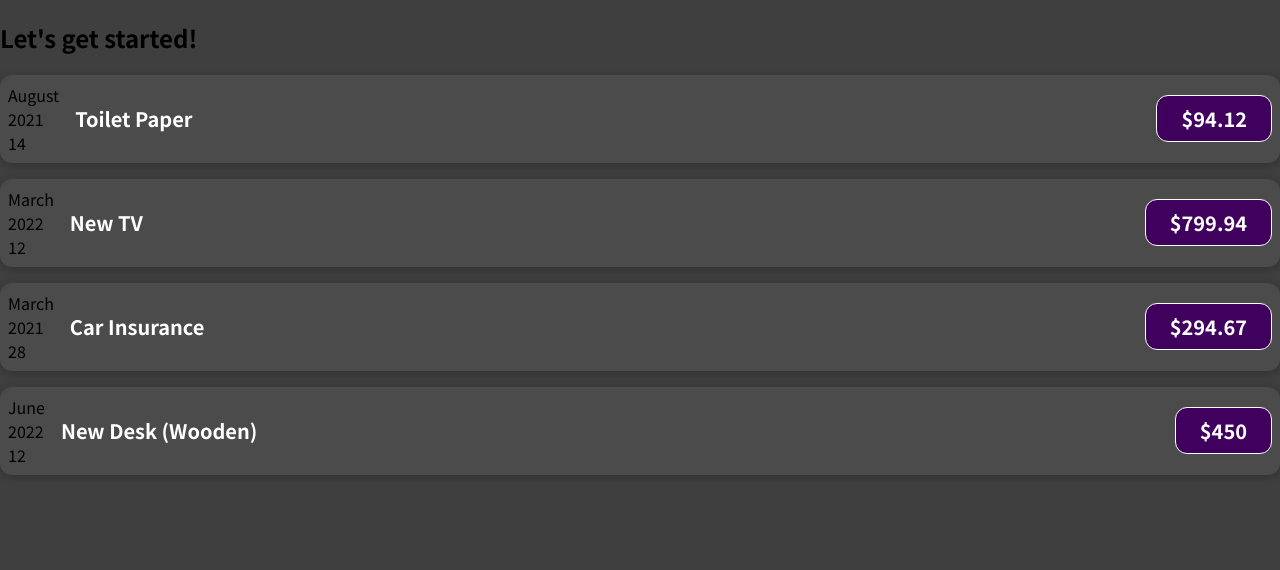
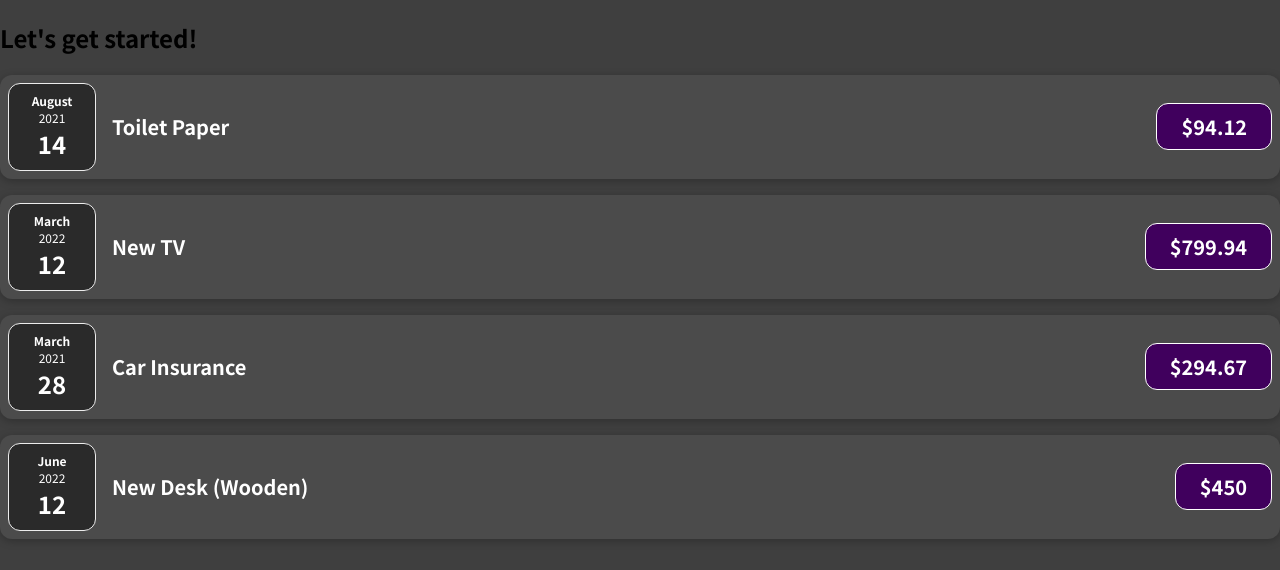
Before and after one commit to sheekap/expence_tracker, a JavaScript app: page / in a window 1280 px wide. Shown: the top 570 px of the page. Built offline with nearby package versions, Linux system fonts and the light colour scheme.

Commit message:
💅🏾 polished up some JSX and 🔧 split expenses into two separate components

```diff
--- a/src/App.js
+++ b/src/App.js
@@ -36,22 +36,22 @@
         title={expenses[0].title}
         amount={expenses[0].amount}
         date={expenses[0].date}
-      ></ExpenseItem>
+      />
       <ExpenseItem
         title={expenses[1].title}
         amount={expenses[1].amount}
         date={expenses[1].date}
-      ></ExpenseItem>
+      />
       <ExpenseItem
         title={expenses[2].title}
         amount={expenses[2].amount}
         date={expenses[2].date}
-      ></ExpenseItem>
+      />
       <ExpenseItem
         title={expenses[3].title}
         amount={expenses[3].amount}
         date={expenses[3].date}
-      ></ExpenseItem>
+      />
     </div>
   );
 }
--- /dev/null
+++ b/src/components/ExpenseDate.css
@@ -0,0 +1,27 @@
+
+.expense-date {
+  display: flex;
+  flex-direction: column;
+  width: 5.5rem;
+  height: 5.5rem;
+  border: 1px solid #ececec;
+  background-color: #2a2a2a;
+  color: white;
+  border-radius: 12px;
+  align-items: center;
+  justify-content: center;
+}
+
+.expense-date__month {
+  font-size: 0.75rem;
+  font-weight: bold;
+}
+
+.expense-date__year {
+  font-size: 0.75rem;
+}
+
+.expense-date__day {
+  font-size: 1.5rem;
+  font-weight: bold;
+}
--- /dev/null
+++ b/src/components/ExpenseDate.js
@@ -0,0 +1,17 @@
+import './ExpenseDate.css';
+
+function ExpenseDate(props) {
+  const month = props.date.toLocaleString('en-US', { month: 'long' });
+  const day = props.date.toLocaleString('en-US', { day: '2-digit' });
+  const year = props.date.getFullYear();
+
+  return (
+    <div className="expense-date">
+      <div className="expense-date__month">{month}</div>
+      <div className="expense-date__year">{year}</div>
+      <div className="expense-date__day">{day}</div>
+    </div>
+  );
+}
+
+export default ExpenseDate;
--- a/src/components/ExpenseItem.js
+++ b/src/components/ExpenseItem.js
@@ -1,17 +1,10 @@
-import "./ExpenseItem.css"
+import ExpenseDate from "./ExpenseDate";
+import "./ExpenseItem.css";
 
 function ExpenseItem(props) {
-  const month = props.date.toLocaleString('en-GB', { month: 'long' });
-  const day = props.date.toLocaleString('en-GB', { day: '2-digit' });
-  const year = props.date.getFullYear();
-
   return (
     <div className="expense-item">
-      <div>
-        <div>{month}</div>
-        <div>{year}</div>
-        <div>{day}</div>
-      </div>
+      <ExpenseDate date={props.date} />
       <div className="expense-item__description">
         <h2>{props.title}</h2>
       </div>
```
Also changed, not shown: 1 other file (tests, documents, lock files or other folders).
